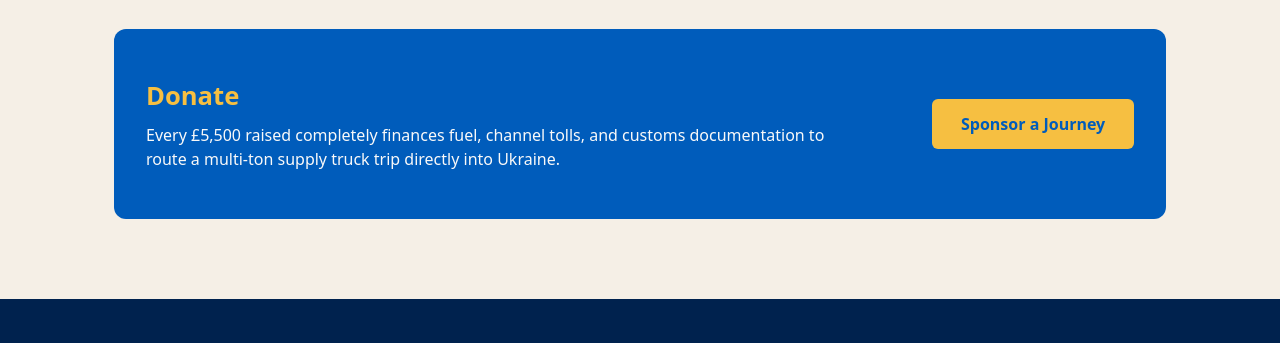
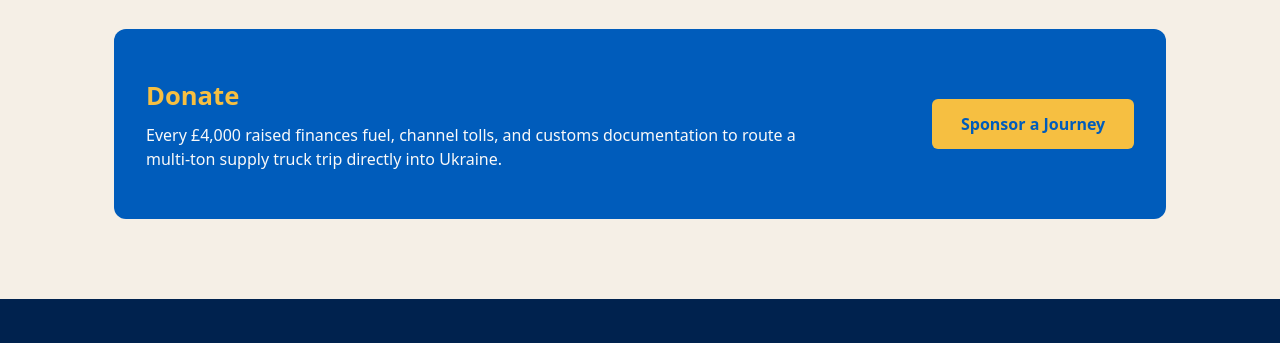
Before and after one commit to APIvahnenko/Bridge2Ukraine, a plain HTML site: page index.html in a window 1280 px wide. Shown: the part 7364-7707 px from the top of the page. Drawn offline with Linux system fonts and the light colour scheme.

Commit message:
update price of the lorry

```diff
--- a/index.html
+++ b/index.html
@@ -402,7 +402,7 @@
             <div class="bottom-full-action bank-donation-block">
                 <div class="full-action-content">
                     <h3>Donate</h3>
-                    <p>Every £5,500 raised completely finances fuel, channel tolls, and customs documentation to route a multi-ton supply truck trip directly into Ukraine.</p>
+                    <p>Every £4,000 raised finances fuel, channel tolls, and customs documentation to route a multi-ton supply truck trip directly into Ukraine.</p>
                 </div>
                 <div class="bank-action-buttons">
                     <a href="donate.html" target="_blank" rel="noopener noreferrer" class="btn-primary yellow-btn">Sponsor a Journey</a>
```
